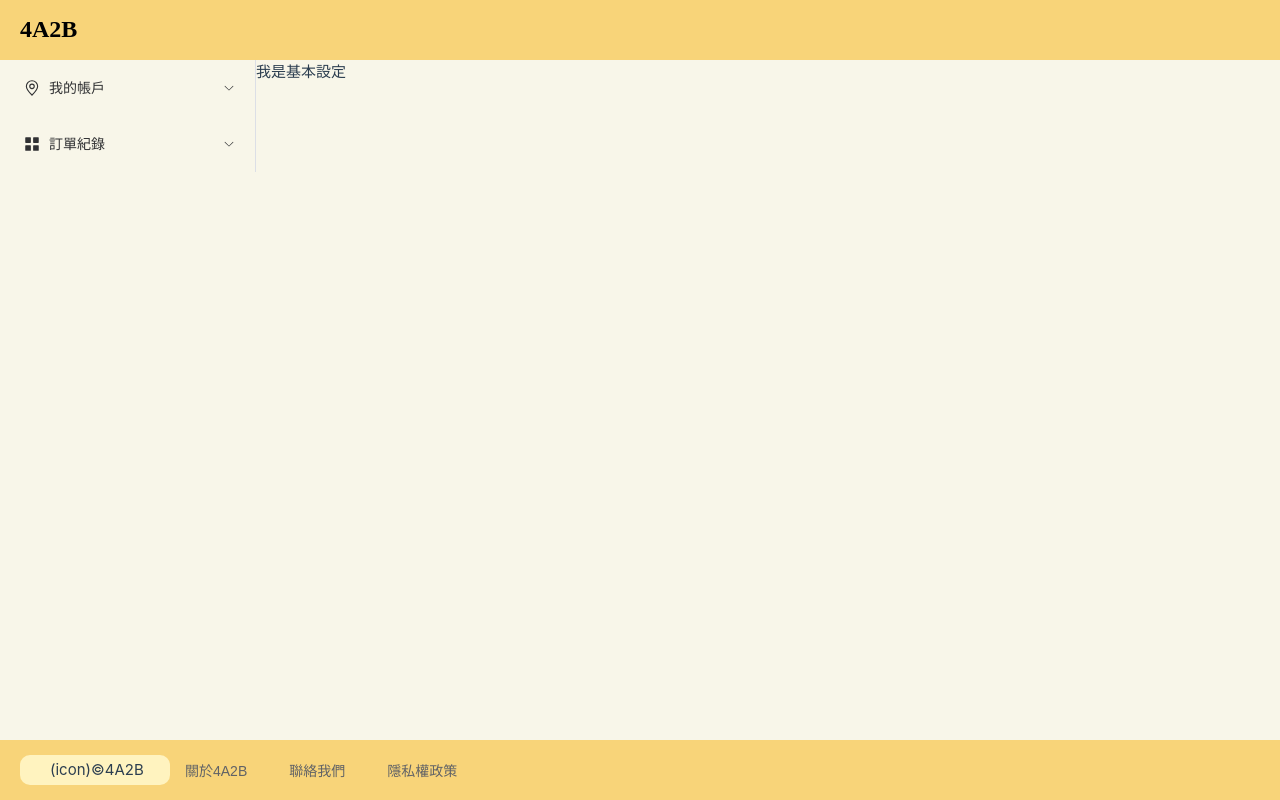
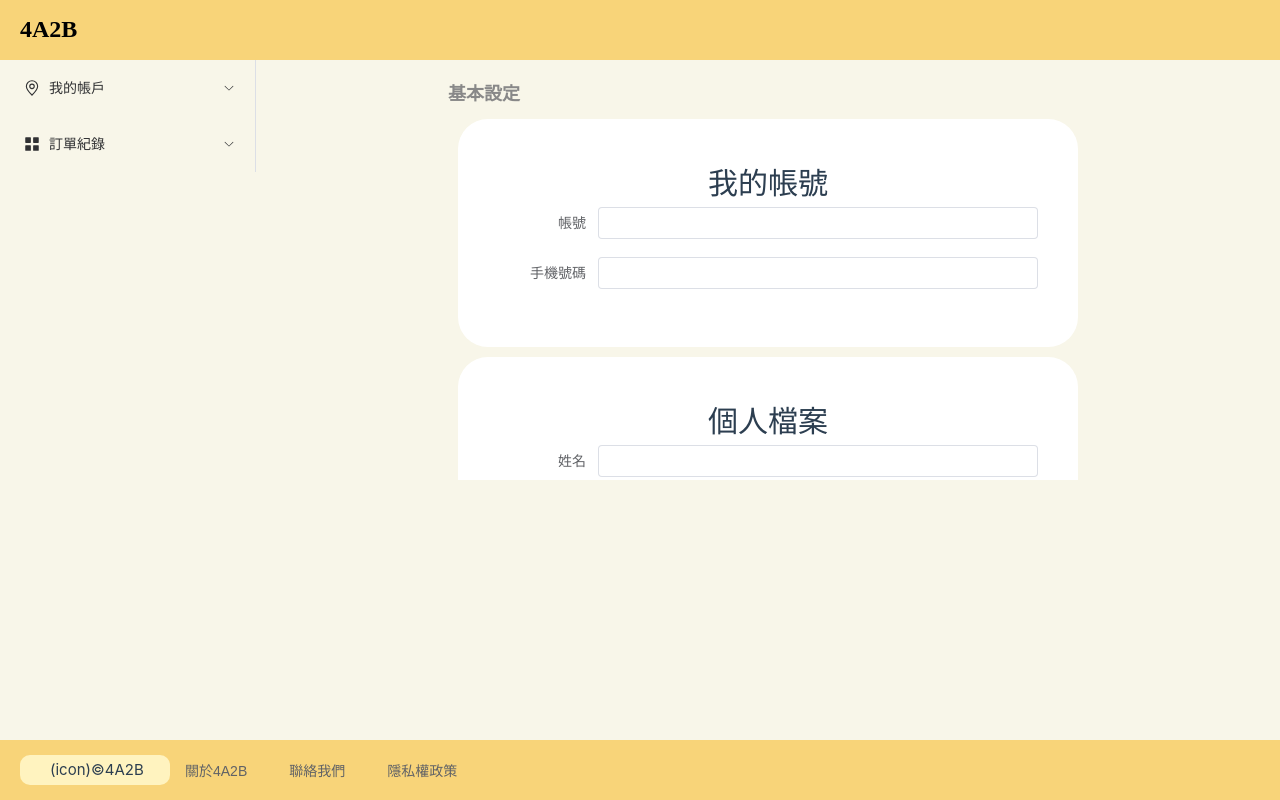
Before and after one commit to whiskyting/member_web, a Vue app: page /setting in a window 1280 px wide. Built offline with nearby package versions, Linux system fonts and the light colour scheme.

Commit message:
feat : new seting petinform

```diff
--- a/src/views/password.vue
+++ b/src/views/password.vue
@@ -5,13 +5,13 @@
     <div class="background">
       <el-form :model="passwordForm">
         <el-form-item label="密碼" :label-width="formLabelWidth">
-          <el-input v-model="passwordForm.password" label-width="100px" autocomplete="off" />
+          <el-input v-model="passwordForm.password" label-width="100px" autocomplete="off" type="password" placeholder="請輸入舊密碼" show-password/>
         </el-form-item>
         <el-form-item label="新密碼" :label-width="formLabelWidth">
-          <el-input v-model="passwordForm.newPassword" autocomplete="off" />
+          <el-input v-model="passwordForm.newPassword" autocomplete="off" type="password" placeholder="請輸入新密碼" show-password/>
         </el-form-item>
-        <el-form-item label="再次確認" :label-width="formLabelWidth">
-          <el-input v-model="passwordForm.againPassword" autocomplete="off" />
+        <el-form-item label="再次確認" :label-width="formLabelWidth" >
+          <el-input v-model="passwordForm.againPassword" autocomplete="off" type="password" placeholder="再次確認新密碼" show-password/>
         </el-form-item>
         <span>
           <el-button class="button" @click="confirm()">確認</el-button>
--- a/src/views/petinformation.vue
+++ b/src/views/petinformation.vue
@@ -1,13 +1,77 @@
 <template>
-    <div class="header">
+  <div style="margin-bottom: 20px">
+    <el-button size="small" @click="addTab(editableTabsValue)">
+      新增寵物
+    </el-button>
+  </div>
+  <el-tabs
+    v-model="editableTabsValue"
+    type="card"
+    class="demo-tabs"
+    closable
+    @tab-remove="removeTab"
+  >
+    <el-tab-pane
+      v-for="item in editableTabs"
+      :key="item.name"
+      :label="item.title"
+      :name="item.name"
+    >
+      {{ item.content }}
+    </el-tab-pane>
+  </el-tabs>
+</template>
+<script lang="ts" setup>
+import { ref } from 'vue'
 
-      <div class="title" >
-        我是寵物資訊
-      </div>
-      <div class="titimg">
-        <!-- <img src="logoicon.png"> -->
-      </div>
+let tabIndex = 2
+const editableTabsValue = ref('2')
+const editableTabs = ref([
+  {
+    title: 'Tab 1',
+    name: '1',
+    content: 'Tab 1 content',
+  },
+  {
+    title: 'Tab 2',
+    name: '2',
+    content: 'Tab 2 content',
+  },
+])
 
-    </div>
+const addTab = (targetName: string) => {
+  const newTabName = `${++tabIndex}`
+  editableTabs.value.push({
+    title: 'New Tab',
+    name: newTabName,
+    content: 'New Tab content',
+  })
+  editableTabsValue.value = newTabName
+}
+const removeTab = (targetName: string) => {
+  const tabs = editableTabs.value
+  let activeName = editableTabsValue.value
+  if (activeName === targetName) {
+    tabs.forEach((tab, index) => {
+      if (tab.name === targetName) {
+        const nextTab = tabs[index + 1] || tabs[index - 1]
+        if (nextTab) {
+          activeName = nextTab.name
+        }
+      }
+    })
+  }
 
-  </template>
+  editableTabsValue.value = activeName
+  editableTabs.value = tabs.filter((tab) => tab.name !== targetName)
+}
+</script>
+<style>
+.demo-tabs > .el-tabs__content {
+  padding: 32px;
+  color: #6b778c;
+  font-size: 32px;
+  font-weight: 600;
+
+}
+</style>
--- a/src/views/setting.vue
+++ b/src/views/setting.vue
@@ -1,7 +1,144 @@
 <template>
-    <div class="">
-        我是基本設定
+    <el-scrollbar class="setting" height="400px">
+        <div class="">
+            <el-text style="font-size: large; color: #888888; font-weight: bold">基本設定</el-text>
 
-    </div>
+            <div class="background">
+                <el-form :model="settingForm">
+                    <h1>我的帳號</h1>
+                    <el-form-item label="帳號" :label-width="formLabelWidth">
+                        <el-input v-model="settingForm.account" label-width="100px" autocomplete="off" />
+                    </el-form-item>
+                    <el-form-item label="手機號碼" :label-width="formLabelWidth">
+                        <el-input v-model="settingForm.phone" autocomplete="off" />
+                    </el-form-item>
 
-  </template>
+                </el-form>
+            </div>
+            <div class="background">
+                <el-form :model="settingForm">
+                    <h1>個人檔案</h1>
+                    <el-form-item label="姓名" :label-width="formLabelWidth">
+                        <el-input v-model="settingForm.name" label-width="100px" autocomplete="off" />
+                    </el-form-item>
+                    <el-form-item label="性別" :label-width="formLabelWidth">
+                        <el-radio-group v-model="settingForm.gender">
+                            <el-radio :label="1">男性</el-radio>
+                            <el-radio :label="2">女性</el-radio>
+                            <el-radio :label="3">其他/保密</el-radio>
+                        </el-radio-group>
+                    </el-form-item>
+                    <el-form-item label="生日" :label-width="formLabelWidth">
+                        <el-date-picker v-model="settingForm.birthday" type="date" placeholder="Pick a day" :size="size" />
+
+
+                    </el-form-item>
+                    <el-form-item label="身分證字號" :label-width="formLabelWidth">
+                        <el-input v-model="settingForm.id" label-width="100px" autocomplete="off" />
+                    </el-form-item>
+                    <el-form-item label="聯絡地址" :label-width="formLabelWidth">
+                        <el-select-v2 v-model="settingForm.address" :options="options" placeholder="Please select" />
+                    </el-form-item>
+
+                </el-form>
+            </div>
+            <span>
+                <el-button class="button" @click="confirm()">確認</el-button>
+                <el-button class="button">取消</el-button>
+            </span>
+        </div>
+    </el-scrollbar>
+</template>
+
+<script lang="ts" setup>
+import { reactive, ref } from 'vue'
+const formLabelWidth = '100px'
+
+
+const settingForm = reactive({
+    account: '',
+    phone: '',
+    name: '',
+    gender: '',
+    birthday: '',
+    id: '',
+    address: ''
+
+})
+
+
+
+
+const confirm = () => {
+    console.log("settingForm", settingForm)
+}
+
+const shortcuts = [
+    {
+        text: 'Today',
+        value: new Date(),
+    },
+    {
+        text: 'Yesterday',
+        value: () => {
+            const date = new Date()
+            date.setTime(date.getTime() - 3600 * 1000 * 24)
+            return date
+        },
+    },
+    {
+        text: 'A week ago',
+        value: () => {
+            const date = new Date()
+            date.setTime(date.getTime() - 3600 * 1000 * 24 * 7)
+            return date
+        },
+    },
+]
+
+const initials = ['臺北市', '新北市', '桃園市', '臺中市', '臺南市', '高雄市', '宜蘭縣', '新竹縣', '苗栗縣', '彰化縣', '南投縣', '雲林縣', '嘉義縣', '屏東縣', '花蓮縣', '臺東縣', '澎湖縣', '基隆市', '新竹市', '嘉義市', '連江縣', '金門縣']
+
+
+const options = Array.from({ length: 22 }).map((_, idx) => ({
+  value: `Option ${idx + 1}`,
+  label: `${initials[idx % 10]}`,
+}))
+
+
+
+</script>
+
+<style lang="scss">
+.setting {
+    margin: auto;
+    height: 80vh;
+    width: 50%;
+}
+
+.background {
+    background-color: white;
+    margin: 10px;
+    padding: 40px;
+    border-radius: 30px;
+    text-align: center;
+}
+
+.button {
+    color: #FFCB46;
+    border-color: #FFCB46;
+    border: 1px solid #FFCB46;
+    background: #FFFFFF;
+}
+
+.button:hover {
+    color: white;
+    background-color: #FFCB46;
+    border-color: #FFCB46;
+}
+
+.button:focus {
+    color: white;
+    background-color: #FFCB46;
+    border-color: #FFCB46;
+}
+</style>
```
